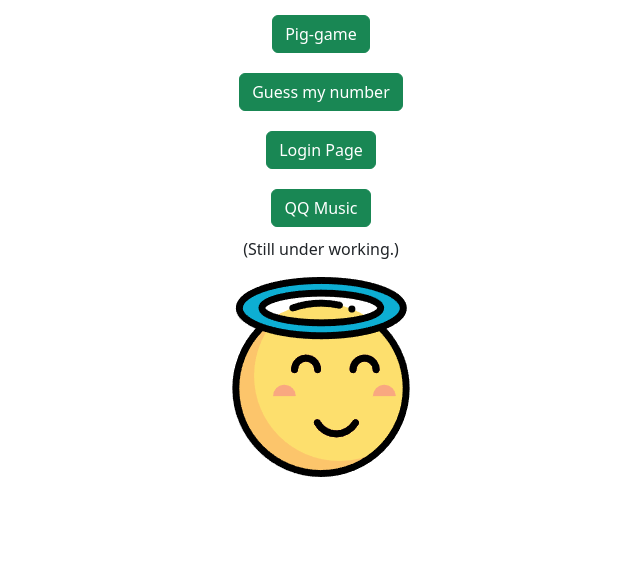
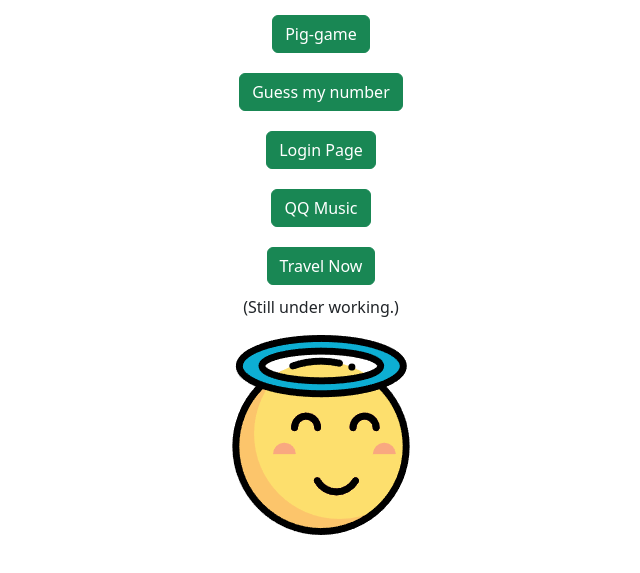
Before and after one commit to xiaowulang-turbo/Xiaowulang-turbo.github.io, a plain HTML site: page index.html in a window 1280 px wide. Shown: the part 217-790 px from the top of the page, without its empty margins (319-959 px from the left). Drawn offline with nearby package versions, Linux system fonts and the light colour scheme.

Commit message:
feat: add travelnow

```diff
--- a/index.html
+++ b/index.html
@@ -42,6 +42,9 @@
         <a href="./QQ_Music/" target="_blank">
           <button type="button" class="btn btn-success">QQ Music</button>
         </a>
+        <a href="https://travelnow.fun" target="_blank">
+          <button type="button" class="btn btn-success">Travel Now</button>
+        </a>
         <p>(Still under working.)</p>
         <img src="./data/angel.png" />
       </div>
```
